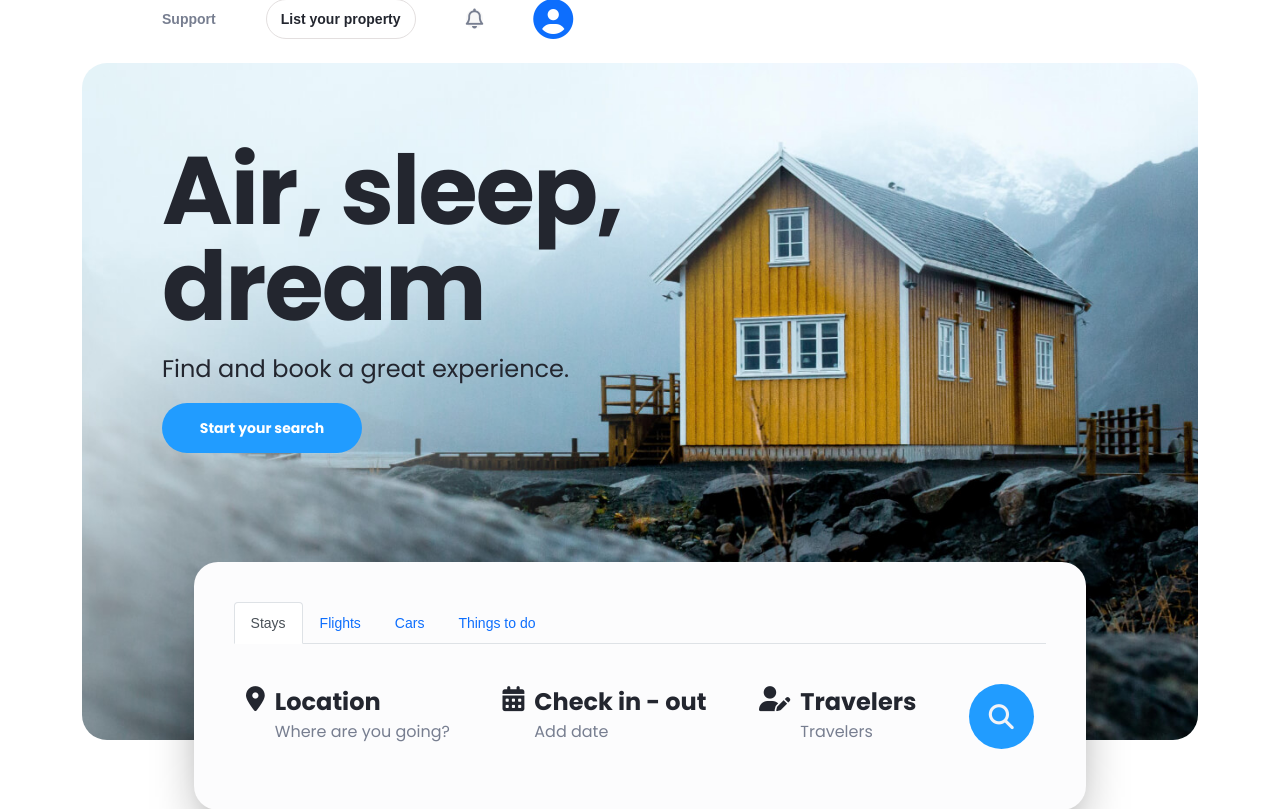
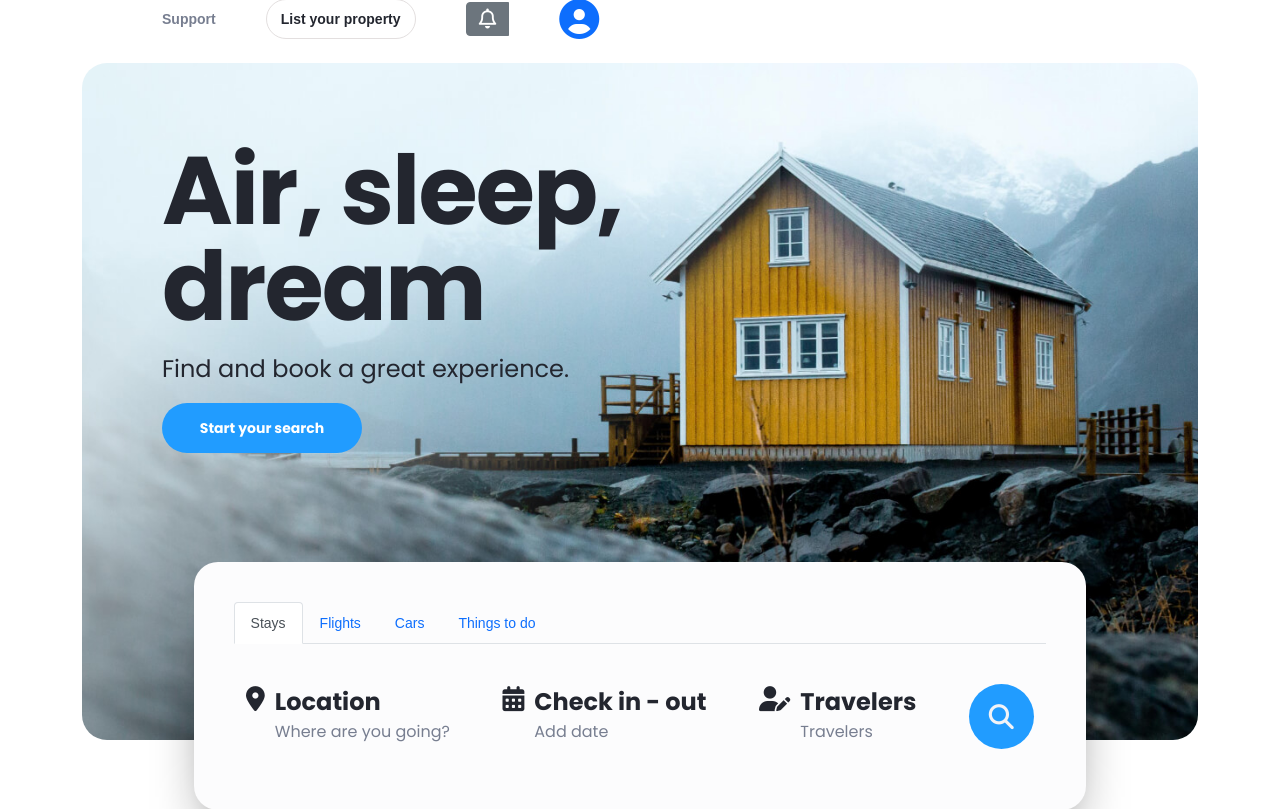
Before and after one commit to KienNguyen1911/ComputingProject, a Laravel app: page / in a window 1280 px wide. Shown: the part 325-1134 px from the top of the page. Run offline with Laravel 9, Linux system fonts and the light colour scheme.

Commit message:
LK update dashboard

```diff
--- a/public/css/header.css
+++ b/public/css/header.css
@@ -9,6 +9,7 @@
 .navbar-left {
     display: flex;
     justify-content: flex-start;
+
 }
 .navbar-logo {
     padding-right: 50px;
@@ -25,13 +26,15 @@
     line-height: 16px;
     color: #777e90;
 }
+
 .navbar-feature__text {
 }
 .navbar-feature__icon {
     margin-left: 10px;
+
 }
 .navbar-feature:hover {
-    color: #000;
+    color:#777e90;
     cursor: pointer;
 }
 
@@ -199,3 +202,49 @@
 .nav-items__icon__position {
     margin-right: 10px;
 }
+.dropdown-menu.show{
+    border-radius: 25px;
+
+}
+.dropdown-menu__show {
+    width: 250px;
+    padding: 16px;
+    font-weight: 700;
+    line-height: 2;
+    border-radius: 25px;
+    font-size: 16px;
+    margin: unset;
+    display: block;
+    top: 40px;
+}
+
+
+
+.dropdown-item {
+    border-radius: 25px;
+    font-family: 'Poppins', sans-serif;
+
+}
+.btn-group{
+    display: flex;
+    justify-content: space-between;
+    align-items: center;
+    margin-left: 50px;
+    font-size: 14px;
+    font-weight: 700;
+    line-height: 16px;
+    color: white;
+}
+.btn-secondary{
+display: flex;
+justify-content: center;
+align-items: center;
+border: 1px solid #e3dfdf;
+border-radius: 20px;
+background-color: #fff;
+color: white;
+font-size: 14px;
+font-weight: 700;
+line-height: 16px;
+text-decoration: none;
+}
--- a/resources/views/components/header.blade.php
+++ b/resources/views/components/header.blade.php
@@ -21,7 +21,8 @@
                                 Traverlers
                             </div>
                             <ul class="dropdown-menu">
-                                <li><a class="dropdown-item" href="#"><i
+                            <div class="dropdown-menu__show">
+                            <li><a class="dropdown-item" href="#"><i
                                             class="fa-solid fa-house nav-items__icon__position"></i>Stays</a>
                                 </li>
                                 <li><a class="dropdown-item" href="#"><i
@@ -33,6 +34,7 @@
                                 </li>
                                 <li><a class="dropdown-item" href=""><i
                                             class="fa-solid fa-car-side nav-items__icon__position"></i>Cars</a></li>
+                            </div>
                             </ul>
                         </div>
 
@@ -45,18 +47,29 @@
                     <a class="navbar-button" href="">
                         List your property
                     </a>
-                    <div class="navbar-notification">
+                    <!-- <div class="navbar-notification">
                         <div class="navbar-icon__center">
                             <i class="fa-regular fa-bell" style="font-size: 20px"></i>
                         </div>
+                    </div> -->
+                    <div class="btn-group">
+                        <button class="btn btn-secondary" type="" id="dropdownMenuButton"
+                            data-bs-toggle="dropdown" aria-expanded="false">
+                            <i class="fa-regular fa-bell" style="font-size: 20px"></i>
+                        </button>
+                        <ul class="dropdown-menu" aria-labelledby="dropdownMenuButton">
+                            <li><a class="dropdown-item" href="#">Menu item</a></li>
+                            <li><a class="dropdown-item" href="#">Menu item</a></li>
+                            <li><a class="dropdown-item" href="#">Menu item</a></li>
+                        </ul>
                     </div>
                     <div class="navbar-profile">
                         <div class="navbar-icon__center">
                             <a href="{{ route('signup') }}"><i class="fa-solid fa-circle-user"></i></a>
                             <div class="navbar-profile-card">
                                 <div class="btn-group">
-                                    <button class="btn dropdown-toggle" type="button"
-                                        data-bs-toggle="dropdown" aria-expanded="false">
+                                    <button class="btn dropdown-toggle" type="button" data-bs-toggle="dropdown"
+                                        aria-expanded="false">
                                         Large button
                                     </button>
                                     <ul class="dropdown-menu">
```
